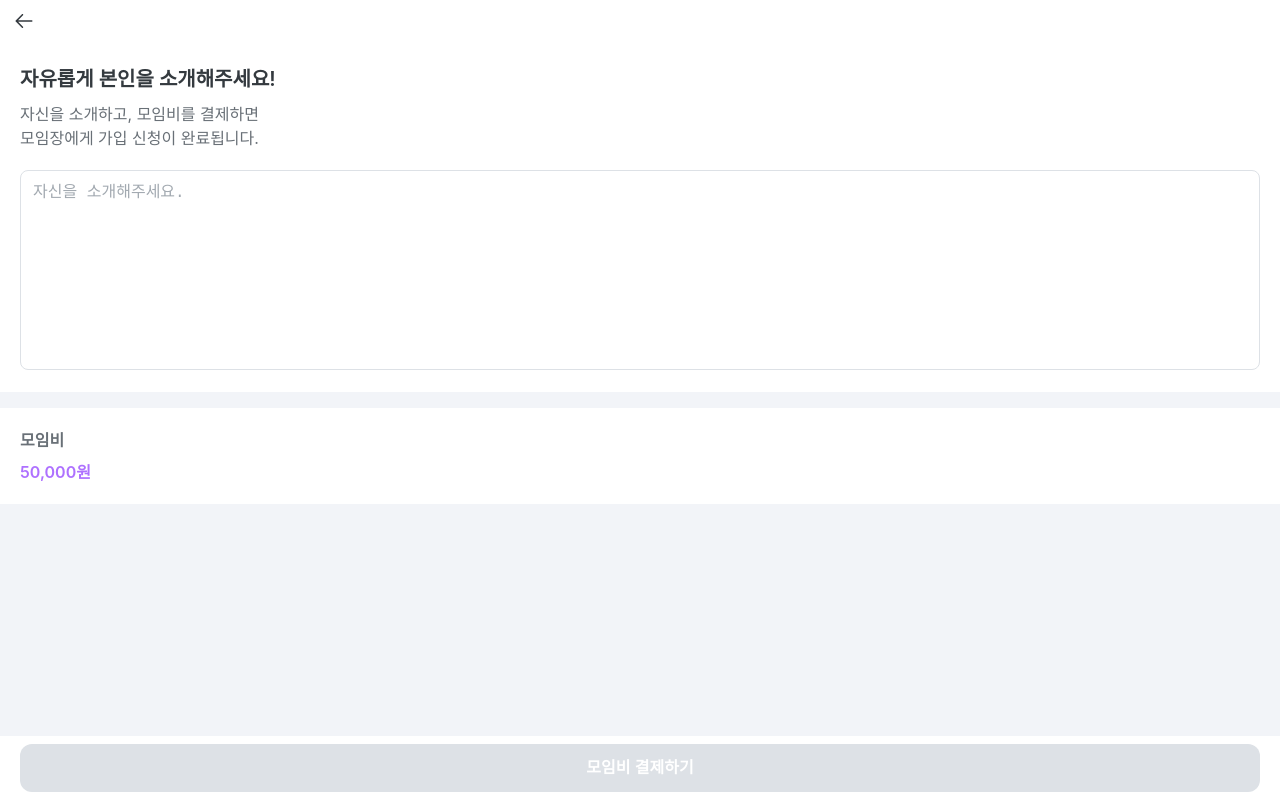
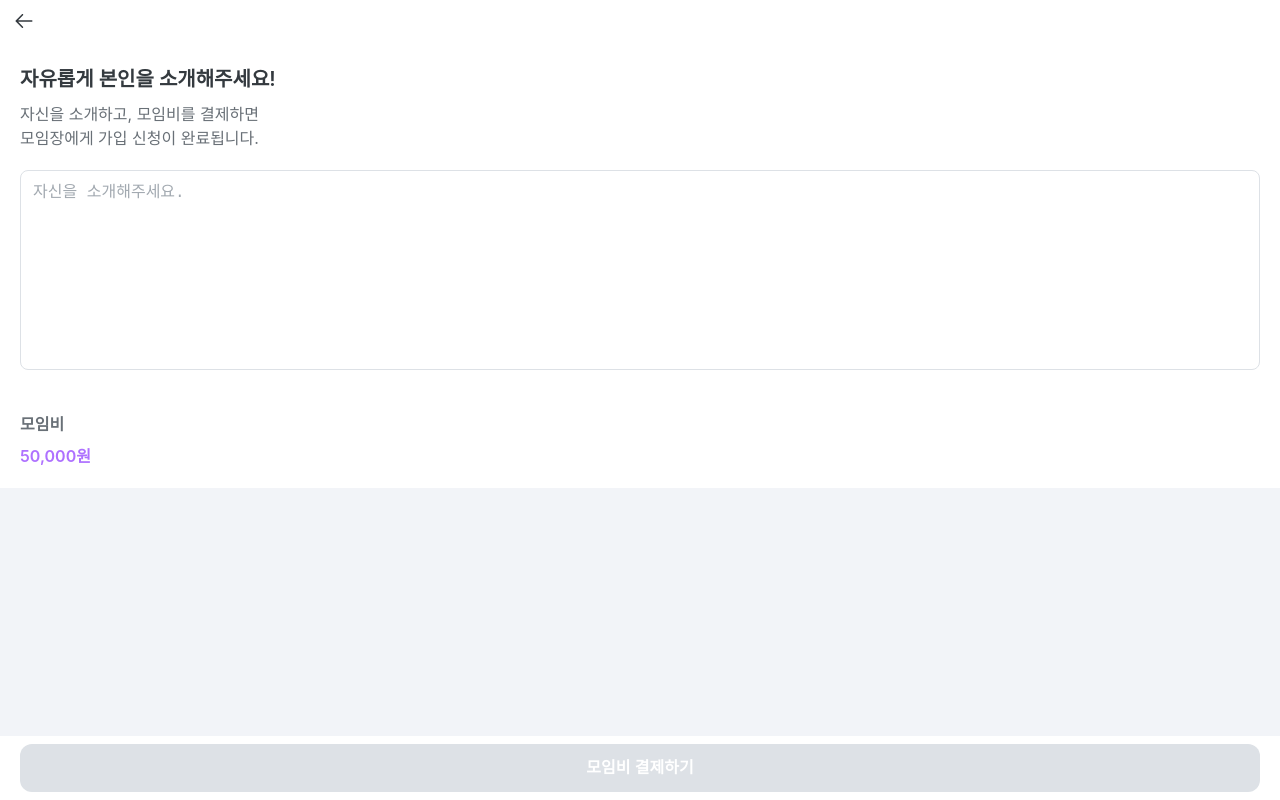
Before and after one commit to groom-link/groom-client, a Next.js app: page /group/join in a window 1280 px wide. Built offline with nearby package versions, Linux system fonts and the light colour scheme; a web font is replaced by a local one.

Commit message:
refactor: Move Background component to the top

```diff
--- a/src/pages/group/join.tsx
+++ b/src/pages/group/join.tsx
@@ -7,8 +7,10 @@ import ButtonFooter from '../../components/molecules/ButtonFooter';
 import colors from '../../styles/colors';
 import { regular16, semiBold16, semiBold20 } from '../../styles/typography';
 
-const TOP_NAV_BAR_HEIGHT = '44px' as const;
-const TEXT_AREA_BOX_HEIGHT = '348.5px' as const;
+const Background = styled.div`
+  height: 100vh;
+  background-color: ${colors.grayScale.gray01};
+`;
 
 const WhiteBox = styled.div`
   padding: 20px;
@@ -25,13 +27,6 @@ const Description = styled.p`
   ${regular16}
   margin-bottom: 20px;
   color: ${colors.grayScale.gray04};
-`;
-
-const Background = styled.div`
-  box-sizing: border-box;
-  height: calc(100vh - ${TOP_NAV_BAR_HEIGHT} - ${TEXT_AREA_BOX_HEIGHT});
-  padding-top: 16px;
-  background-color: ${colors.grayScale.gray01};
 `;
 
 const SubTitle = styled.h2`
@@ -53,7 +48,7 @@ const Join = () => {
   }) => setText(value);
 
   return (
-    <>
+    <Background>
       <TopNavBar setting={false} backURL="./detail" />
       <WhiteBox>
         <Title>자유롭게 본인을 소개해주세요!</Title>
@@ -68,7 +63,6 @@ const Join = () => {
           onChange={handleChange}
         />
       </WhiteBox>
-      <Background>
       <WhiteBox>
         <SubTitle>모임비</SubTitle>
         <Money>50,000원</Money>
@@ -79,7 +73,6 @@ const Join = () => {
         onClick={() => Router.push('./join-success')}
       />
     </Background>
-    </>
   );
 };
 
```
Lines whose indentation alone changed are shown as unchanged.
